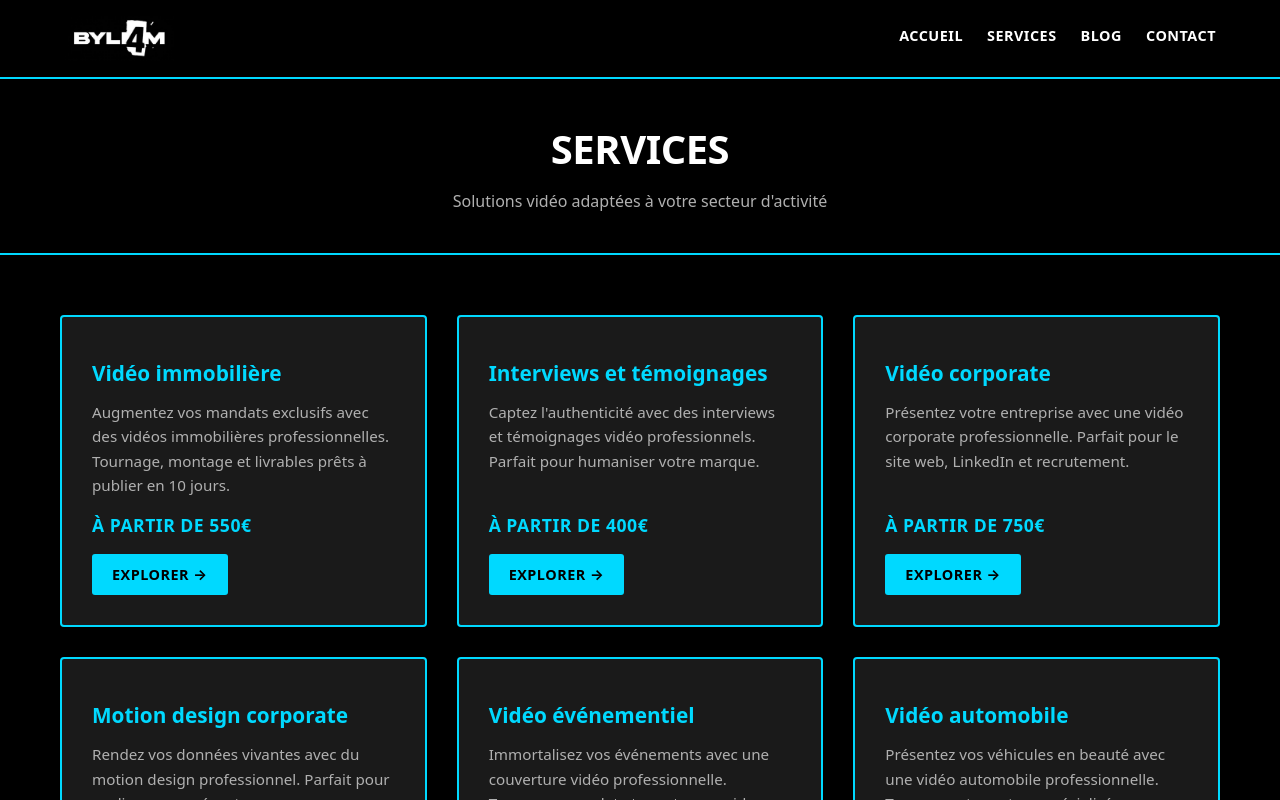
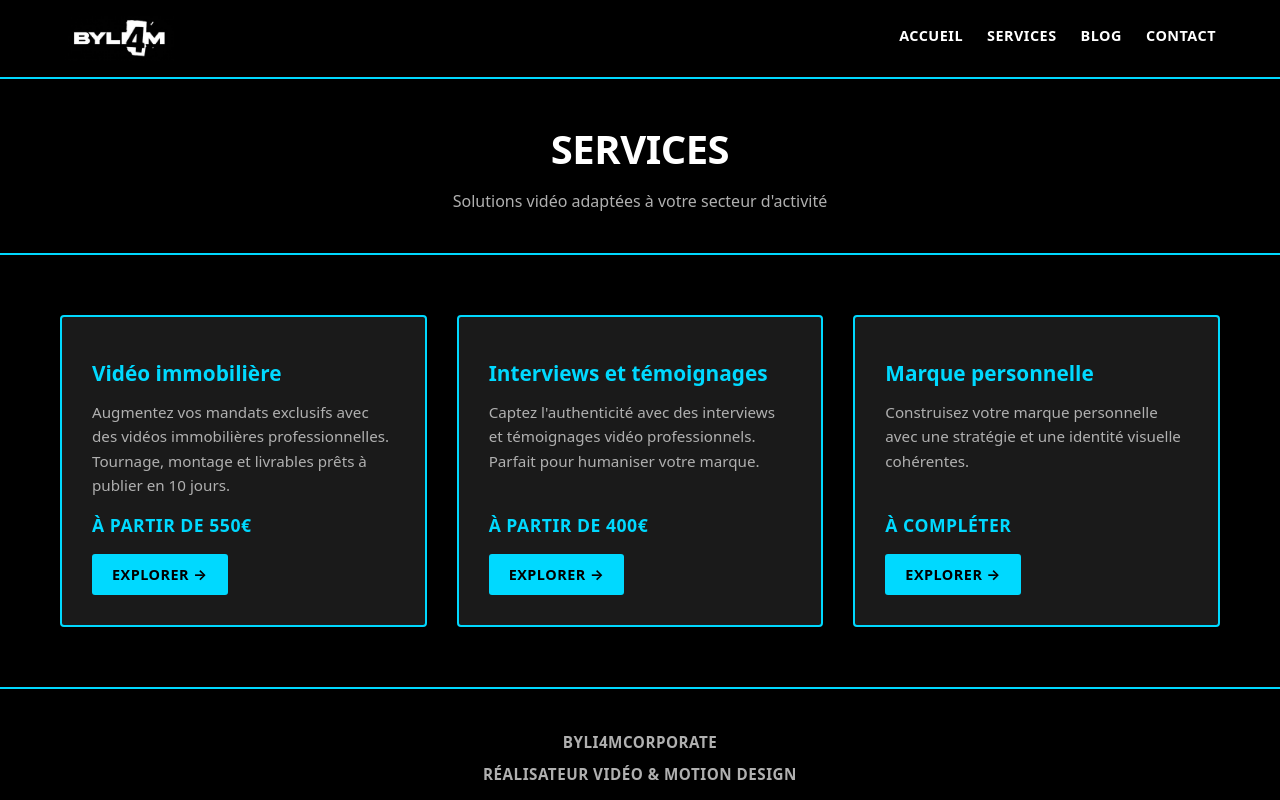
Before and after one commit to peronino-sbl/byli4m-corporate, a Next.js app: page /services in a window 1280 px wide. Shown: the top 800 px of the page. Built offline with nearby package versions, Linux system fonts and the light colour scheme.

Commit message:
Reorganise services: remove 4 video services, add personal branding template

```diff
--- a/data/services.ts
+++ b/data/services.ts
@@ -65,102 +65,19 @@ export const services: Service[] = [
   },
   {
     id: '3',
-    slug: 'video-corporate',
-    title: 'Vidéo corporate pour entreprises',
-    shortTitle: 'Vidéo corporate',
-    metaDescription: 'Vidéos corporate percutantes pour présenter votre entreprise, vos valeurs et votre histoire.',
-    description: 'Présentez votre entreprise avec une vidéo corporate professionnelle. Parfait pour le site web, LinkedIn et recrutement.',
+    slug: 'marque-personnelle',
+    title: 'Marque personnelle et personal branding',
+    shortTitle: 'Marque personnelle',
+    metaDescription: 'Développez votre personal branding et établissez une marque personnelle forte et authentique.',
+    description: 'Construisez votre marque personnelle avec une stratégie et une identité visuelle cohérentes.',
     benefits: [
-      'Renforce la crédibilité',
-      'Améliore le recrutement',
-      'Valide votre légitimité',
-      'Boost votre présence online',
-      'Longue durée de vie',
+      'À compléter',
     ],
     deliverables: [
-      'Vidéo présentation 90-120 secondes',
-      'Reportage photo équipe',
-      'Reel récap 30 secondes',
-      'Animations texte et logo',
-      'Sous-titres intégrés',
+      'À compléter',
     ],
-    price: 'À partir de 750€',
+    price: 'À compléter',
     image: '/shalev-cohen-QKZdcN15Cog-unsplash.jpg',
-    icon: '🏢',
-  },
-  {
-    id: '4',
-    slug: 'motion-design-corporate',
-    title: 'Motion design pour présenter vos données',
-    shortTitle: 'Motion design corporate',
-    metaDescription: 'Animations motion design pour présenter vos chiffres, processus et concepts complexes de façon attractive.',
-    description: 'Rendez vos données vivantes avec du motion design professionnel. Parfait pour expliquer ou présenter.',
-    benefits: [
-      'Capte l\'attention immédiatement',
-      'Explique les concepts complexes',
-      'Augmente l\'engagement vidéo',
-      'Crée une identité visuelle',
-      'Mémorisable et partageable',
-    ],
-    deliverables: [
-      'Animation motion design 30-60 secondes',
-      'Storyboard présenté avant',
-      'Couleurs et style personnalisés',
-      'Voix off et musique incluses',
-      'Fichiers modifiables fournis',
-    ],
-    price: 'À partir de 800€',
-    image: '/shalev-cohen-QKZdcN15Cog-unsplash.jpg',
-    icon: '✨',
-  },
-  {
-    id: '5',
-    slug: 'video-evenementiel',
-    title: 'Vidéo événementiel, conférences, séminaires',
-    shortTitle: 'Vidéo événementiel',
-    metaDescription: 'Filmez et montez vos événements, conférences et séminaires en vidéo professionnelle.',
-    description: 'Immortalisez vos événements avec une couverture vidéo professionnelle. Tournage complet et montage rapide.',
-    benefits: [
-      'Conserve vos événements',
-      'Crée du contenu réutilisable',
-      'Attire de futurs participants',
-      'Renforce la notoriété',
-      'Livraison rapide et dynamique',
-    ],
-    deliverables: [
-      'Tournage complet de l\'événement',
-      'Montage 3-5 minutes percutant',
-      'Reel court pour réseaux sociaux',
-      'Highlights 60 secondes',
-      'Fichier brut partiellement trié',
-    ],
-    price: 'À partir de 950€',
-    image: '/shalev-cohen-QKZdcN15Cog-unsplash.jpg',
-    icon: '🎬',
-  },
-  {
-    id: '6',
-    slug: 'video-automobile',
-    title: 'Vidéo automobile pour concessionnaires',
-    shortTitle: 'Vidéo automobile',
-    metaDescription: 'Mettez en avant vos véhicules avec des vidéos de présentation automobile professionnelles.',
-    description: 'Présentez vos véhicules en beauté avec une vidéo automobile professionnelle. Tournage et montage spécialisés.',
-    benefits: [
-      'Montre le véhicule sous tous les angles',
-      'Crée le désir d\'achat',
-      'Réduit les questions sans fondement',
-      'Boost vos ventes',
-      'Stand out de la concurrence',
-    ],
-    deliverables: [
-      'Vidéo présentation véhicule 45-60 secondes',
-      'Intérieur et extérieur couverts',
-      'Plans drone si possible',
-      'Reel court 30 secondes',
-      'Diaporama photo 20-25 images',
-    ],
-    price: 'À partir de 600€',
-    image: '/shalev-cohen-QKZdcN15Cog-unsplash.jpg',
-    icon: '🚗',
+    icon: '👤',
   },
 ];
```
